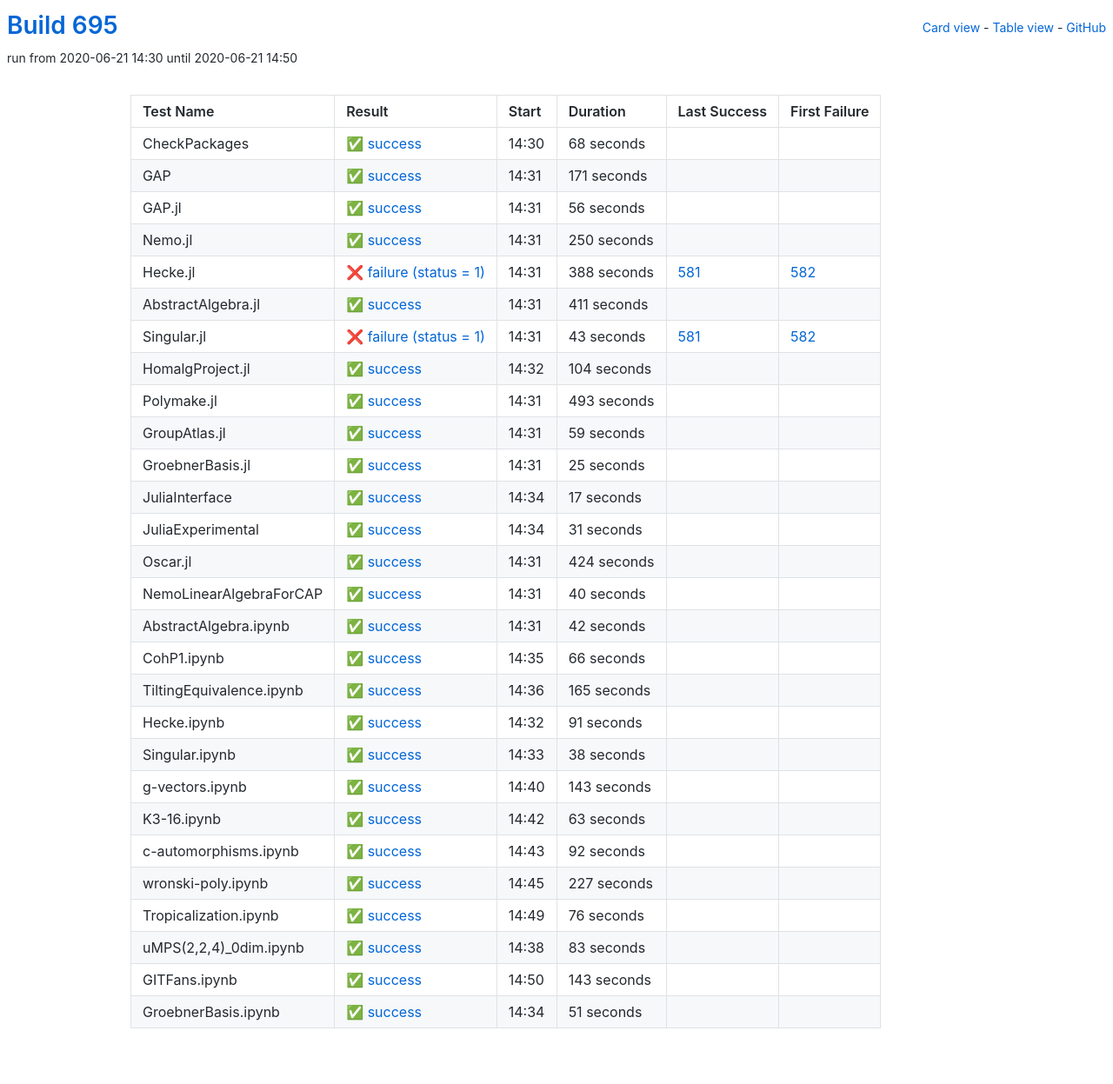
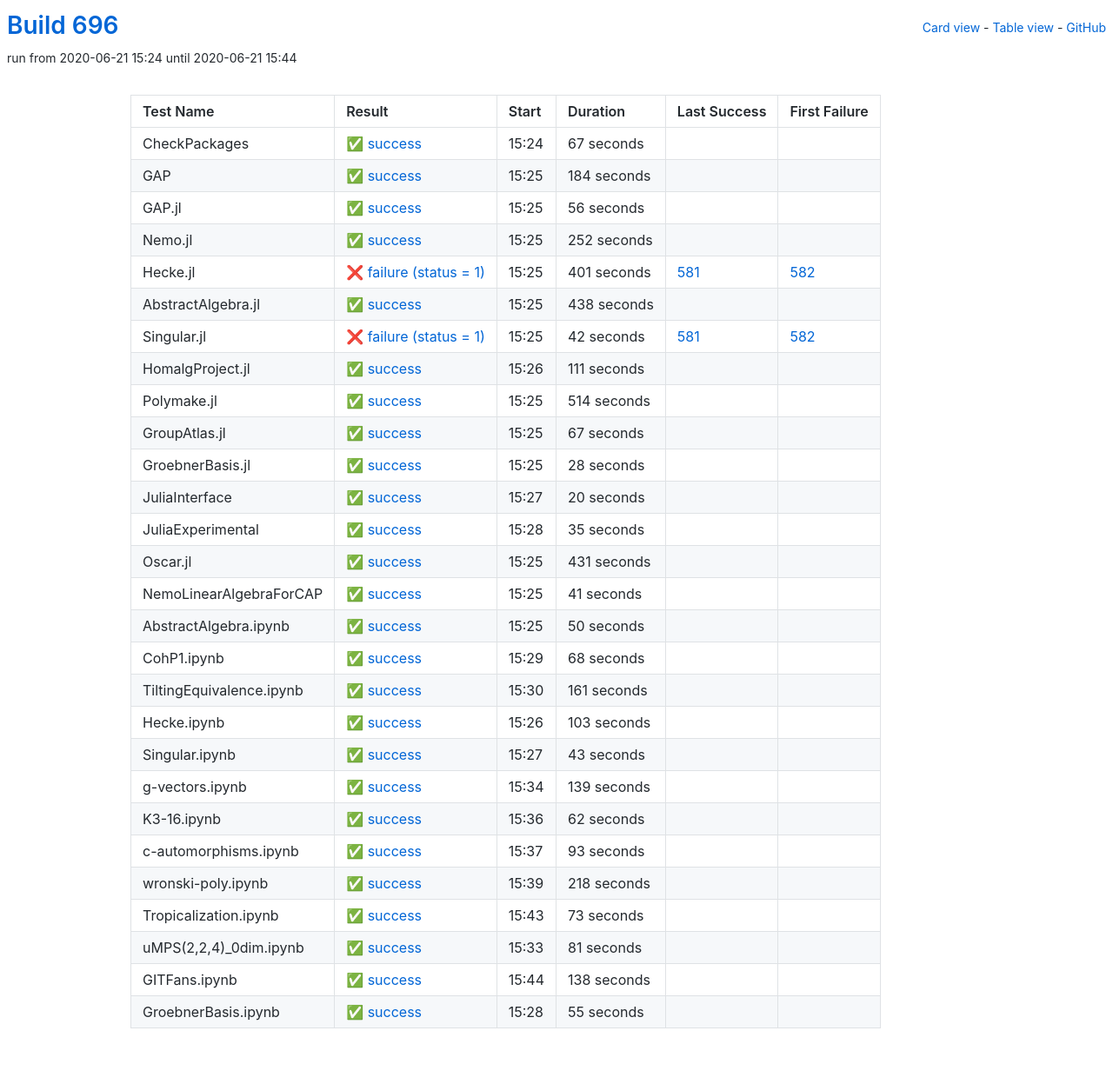
Before and after one commit to oscar-system/oscar-ci-status-1.4, a Jekyll site: the page built from table.html, in a window 1280 px wide. Shown: the whole page at 87% size. Built offline with Jekyll 4.4.1, drawn with Linux system fonts in a browser that asks for light colours.

Commit message:
Build #696

```diff
--- a/_data/ci.yml
+++ b/_data/ci.yml
@@ -1,6 +1,6 @@
 ---
-build: 695
-build_url: https://oscarci.mathematik.uni-kl.de/job/oscar-julia-1.4/695/
+build: 696
+build_url: https://oscarci.mathematik.uni-kl.de/job/oscar-julia-1.4/696/
 job: oscar-julia-1.4
 organization: oscar-system
 repo: oscar-ci-status-1.4
@@ -8,32 +8,32 @@ repourl: https://github.com/oscar-system/oscar-ci-status-1.4
 tests:
 - name: CheckPackages
   id: checkpackages
-  log: https://oscarci.mathematik.uni-kl.de/job/oscar-julia-1.4/695/artifact/logs/build-695/CheckPackages.log
-  start: 2020-06-21 14:30
+  log: https://oscarci.mathematik.uni-kl.de/job/oscar-julia-1.4/696/artifact/logs/build-696/CheckPackages.log
+  start: 2020-06-21 15:24
   success: true
   exitcode: 0
   status: success
-  duration: 68
+  duration: 67
   last_success: false
   last_success_url:
   first_failure: false
   first_failure_url:
 - name: GAP
   id: gap
-  log: https://oscarci.mathematik.uni-kl.de/job/oscar-julia-1.4/695/artifact/logs/build-695/GAP.log
-  start: 2020-06-21 14:31
+  log: https://oscarci.mathematik.uni-kl.de/job/oscar-julia-1.4/696/artifact/logs/build-696/GAP.log
+  start: 2020-06-21 15:25
   success: true
   exitcode: 0
   status: success
-  duration: 171
+  duration: 184
   last_success: false
   last_success_url:
   first_failure: false
   first_failure_url:
 - name: GAP.jl
   id: gap-jl
-  log: https://oscarci.mathematik.uni-kl.de/job/oscar-julia-1.4/695/artifact/logs/build-695/GAP.jl.log
-  start: 2020-06-21 14:31
+  log: https://oscarci.mathematik.uni-kl.de/job/oscar-julia-1.4/696/artifact/logs/build-696/GAP.jl.log
+  start: 2020-06-21 15:25
   success: true
   exitcode: 0
   status: success
@@ -44,300 +44,300 @@ tests:
   first_failure_url:
 - name: Nemo.jl
   id: nemo-jl
-  log: https://oscarci.mathematik.uni-kl.de/job/oscar-julia-1.4/695/artifact/logs/build-695/Nemo.jl.log
-  start: 2020-06-21 14:31
+  log: https://oscarci.mathematik.uni-kl.de/job/oscar-julia-1.4/696/artifact/logs/build-696/Nemo.jl.log
+  start: 2020-06-21 15:25
   success: true
   exitcode: 0
   status: success
-  duration: 250
+  duration: 252
   last_success: false
   last_success_url:
   first_failure: false
   first_failure_url:
 - name: Hecke.jl
   id: hecke-jl
-  log: https://oscarci.mathematik.uni-kl.de/job/oscar-julia-1.4/695/artifact/logs/build-695/Hecke.jl.log
-  start: 2020-06-21 14:31
+  log: https://oscarci.mathematik.uni-kl.de/job/oscar-julia-1.4/696/artifact/logs/build-696/Hecke.jl.log
+  start: 2020-06-21 15:25
   success: false
   exitcode: 1
   status: failure
-  duration: 388
+  duration: 401
   last_success: 581
   last_success_url: https://oscarci.mathematik.uni-kl.de/job/oscar-julia-1.4/581/
   first_failure: 582
   first_failure_url: https://oscarci.mathematik.uni-kl.de/job/oscar-julia-1.4/582/
 - name: AbstractAlgebra.jl
   id: abstractalgebra-jl
-  log: https://oscarci.mathematik.uni-kl.de/job/oscar-julia-1.4/695/artifact/logs/build-695/AbstractAlgebra.jl.log
-  start: 2020-06-21 14:31
+  log: https://oscarci.mathematik.uni-kl.de/job/oscar-julia-1.4/696/artifact/logs/build-696/AbstractAlgebra.jl.log
+  start: 2020-06-21 15:25
   success: true
   exitcode: 0
   status: success
-  duration: 411
+  duration: 438
   last_success: false
   last_success_url:
   first_failure: false
   first_failure_url:
 - name: Singular.jl
   id: singular-jl
-  log: https://oscarci.mathematik.uni-kl.de/job/oscar-julia-1.4/695/artifact/logs/build-695/Singular.jl.log
-  start: 2020-06-21 14:31
+  log: https://oscarci.mathematik.uni-kl.de/job/oscar-julia-1.4/696/artifact/logs/build-696/Singular.jl.log
+  start: 2020-06-21 15:25
   success: false
   exitcode: 1
   status: failure
-  duration: 43
+  duration: 42
   last_success: 581
   last_success_url: https://oscarci.mathematik.uni-kl.de/job/oscar-julia-1.4/581/
   first_failure: 582
   first_failure_url: https://oscarci.mathematik.uni-kl.de/job/oscar-julia-1.4/582/
 - name: HomalgProject.jl
   id: homalgproject-jl
-  log: https://oscarci.mathematik.uni-kl.de/job/oscar-julia-1.4/695/artifact/logs/build-695/HomalgProject.jl.log
-  start: 2020-06-21 14:32
+  log: https://oscarci.mathematik.uni-kl.de/job/oscar-julia-1.4/696/artifact/logs/build-696/HomalgProject.jl.log
+  start: 2020-06-21 15:26
   success: true
   exitcode: 0
   status: success
-  duration: 104
+  duration: 111
   last_success: false
   last_success_url:
   first_failure: false
   first_failure_url:
 - name: Polymake.jl
   id: polymake-jl
-  log: https://oscarci.mathematik.uni-kl.de/job/oscar-julia-1.4/695/artifact/logs/build-695/Polymake.jl.log
-  start: 2020-06-21 14:31
+  log: https://oscarci.mathematik.uni-kl.de/job/oscar-julia-1.4/696/artifact/logs/build-696/Polymake.jl.log
+  start: 2020-06-21 15:25
   success: true
   exitcode: 0
   status: success
-  duration: 493
+  duration: 514
   last_success: false
   last_success_url:
   first_failure: false
   first_failure_url:
 - name: GroupAtlas.jl
   id: groupatlas-jl
-  log: https://oscarci.mathematik.uni-kl.de/job/oscar-julia-1.4/695/artifact/logs/build-695/GroupAtlas.jl.log
-  start: 2020-06-21 14:31
+  log: https://oscarci.mathematik.uni-kl.de/job/oscar-julia-1.4/696/artifact/logs/build-696/GroupAtlas.jl.log
+  start: 2020-06-21 15:25
   success: true
   exitcode: 0
   status: success
-  duration: 59
+  duration: 67
   last_success: false
   last_success_url:
   first_failure: false
   first_failure_url:
 - name: GroebnerBasis.jl
   id: groebnerbasis-jl
-  log: https://oscarci.mathematik.uni-kl.de/job/oscar-julia-1.4/695/artifact/logs/build-695/GroebnerBasis.jl.log
-  start: 2020-06-21 14:31
+  log: https://oscarci.mathematik.uni-kl.de/job/oscar-julia-1.4/696/artifact/logs/build-696/GroebnerBasis.jl.log
+  start: 2020-06-21 15:25
   success: true
   exitcode: 0
   status: success
-  duration: 25
+  duration: 28
   last_success: false
   last_success_url:
   first_failure: false
   first_failure_url:
 - name: JuliaInterface
   id: juliainterface
-  log: https://oscarci.mathematik.uni-kl.de/job/oscar-julia-1.4/695/artifact/logs/build-695/JuliaInterface.log
-  start: 2020-06-21 14:34
+  log: https://oscarci.mathematik.uni-kl.de/job/oscar-julia-1.4/696/artifact/logs/build-696/JuliaInterface.log
+  start: 2020-06-21 15:27
   success: true
   exitcode: 0
   status: success
-  duration: 17
+  duration: 20
   last_success: false
   last_success_url:
   first_failure: false
   first_failure_url:
 - name: JuliaExperimental
   id: juliaexperimental
-  log: https://oscarci.mathematik.uni-kl.de/job/oscar-julia-1.4/695/artifact/logs/build-695/JuliaExperimental.log
-  start: 2020-06-21 14:34
+  log: https://oscarci.mathematik.uni-kl.de/job/oscar-julia-1.4/696/artifact/logs/build-696/JuliaExperimental.log
+  start: 2020-06-21 15:28
   success: true
   exitcode: 0
   status: success
-  duration: 31
+  duration: 35
   last_success: false
   last_success_url:
   first_failure: false
   first_failure_url:
 - name: Oscar.jl
   id: oscar-jl
-  log: https://oscarci.mathematik.uni-kl.de/job/oscar-julia-1.4/695/artifact/logs/build-695/Oscar.jl.log
-  start: 2020-06-21 14:31
+  log: https://oscarci.mathematik.uni-kl.de/job/oscar-julia-1.4/696/artifact/logs/build-696/Oscar.jl.log
+  start: 2020-06-21 15:25
   success: true
   exitcode: 0
   status: success
-  duration: 424
+  duration: 431
   last_success: false
   last_success_url:
   first_failure: false
   first_failure_url:
 - name: NemoLinearAlgebraForCAP
   id: nemolinearalgebraforcap
-  log: https://oscarci.mathematik.uni-kl.de/job/oscar-julia-1.4/695/artifact/logs/build-695/NemoLinearAlgebraForCAP.log
-  start: 2020-06-21 14:31
+  log: https://oscarci.mathematik.uni-kl.de/job/oscar-julia-1.4/696/artifact/logs/build-696/NemoLinearAlgebraForCAP.log
+  start: 2020-06-21 15:25
   success: true
   exitcode: 0
   status: success
-  duration: 40
+  duration: 41
   last_success: false
   last_success_url:
   first_failure: false
   first_failure_url:
 - name: AbstractAlgebra.ipynb
   id: abstractalgebra-ipynb
-  log: https://oscarci.mathematik.uni-kl.de/job/oscar-julia-1.4/695/artifact/logs/build-695/AbstractAlgebra.ipynb.log
-  start: 2020-06-21 14:31
+  log: https://oscarci.mathematik.uni-kl.de/job/oscar-julia-1.4/696/artifact/logs/build-696/AbstractAlgebra.ipynb.log
+  start: 2020-06-21 15:25
   success: true
   exitcode: 0
   status: success
-  duration: 42
+  duration: 50
   last_success: false
   last_success_url:
   first_failure: false
   first_failure_url:
 - name: CohP1.ipynb
   id: cohp1-ipynb
-  log: https://oscarci.mathematik.uni-kl.de/job/oscar-julia-1.4/695/artifact/logs/build-695/CohP1.ipynb.log
-  start: 2020-06-21 14:35
+  log: https://oscarci.mathematik.uni-kl.de/job/oscar-julia-1.4/696/artifact/logs/build-696/CohP1.ipynb.log
+  start: 2020-06-21 15:29
   success: true
   exitcode: 0
   status: success
-  duration: 66
+  duration: 68
   last_success: false
   last_success_url:
   first_failure: false
   first_failure_url:
 - name: TiltingEquivalence.ipynb
   id: tiltingequivalence-ipynb
-  log: https://oscarci.mathematik.uni-kl.de/job/oscar-julia-1.4/695/artifact/logs/build-695/TiltingEquivalence.ipynb.log
-  start: 2020-06-21 14:36
+  log: https://oscarci.mathematik.uni-kl.de/job/oscar-julia-1.4/696/artifact/logs/build-696/TiltingEquivalence.ipynb.log
+  start: 2020-06-21 15:30
   success: true
   exitcode: 0
   status: success
-  duration: 165
+  duration: 161
   last_success: false
   last_success_url:
   first_failure: false
   first_failure_url:
 - name: Hecke.ipynb
   id: hecke-ipynb
-  log: https://oscarci.mathematik.uni-kl.de/job/oscar-julia-1.4/695/artifact/logs/build-695/Hecke.ipynb.log
-  start: 2020-06-21 14:32
+  log: https://oscarci.mathematik.uni-kl.de/job/oscar-julia-1.4/696/artifact/logs/build-696/Hecke.ipynb.log
+  start: 2020-06-21 15:26
   success: true
   exitcode: 0
   status: success
-  duration: 91
+  duration: 103
   last_success: false
   last_success_url:
   first_failure: false
   first_failure_url:
 - name: Singular.ipynb
   id: singular-ipynb
-  log: https://oscarci.mathematik.uni-kl.de/job/oscar-julia-1.4/695/artifact/logs/build-695/Singular.ipynb.log
-  start: 2020-06-21 14:33
+  log: https://oscarci.mathematik.uni-kl.de/job/oscar-julia-1.4/696/artifact/logs/build-696/Singular.ipynb.log
+  start: 2020-06-21 15:27
   success: true
   exitcode: 0
   status: success
-  duration: 38
+  duration: 43
   last_success: false
   last_success_url:
   first_failure: false
   first_failure_url:
 - name: g-vectors.ipynb
   id: g-vectors-ipynb
-  log: https://oscarci.mathematik.uni-kl.de/job/oscar-julia-1.4/695/artifact/logs/build-695/g-vectors.ipynb.log
-  start: 2020-06-21 14:40
+  log: https://oscarci.mathematik.uni-kl.de/job/oscar-julia-1.4/696/artifact/logs/build-696/g-vectors.ipynb.log
+  start: 2020-06-21 15:34
   success: true
   exitcode: 0
   status: success
-  duration: 143
+  duration: 139
   last_success: false
   last_success_url:
   first_failure: false
   first_failure_url:
 - name: K3-16.ipynb
   id: k3-16-ipynb
-  log: https://oscarci.mathematik.uni-kl.de/job/oscar-julia-1.4/695/artifact/logs/build-695/K3-16.ipynb.log
-  start: 2020-06-21 14:42
+  log: https://oscarci.mathematik.uni-kl.de/job/oscar-julia-1.4/696/artifact/logs/build-696/K3-16.ipynb.log
+  start: 2020-06-21 15:36
   success: true
   exitcode: 0
   status: success
-  duration: 63
+  duration: 62
   last_success: false
   last_success_url:
   first_failure: false
   first_failure_url:
 - name: c-automorphisms.ipynb
   id: c-automorphisms-ipynb
-  log: https://oscarci.mathematik.uni-kl.de/job/oscar-julia-1.4/695/artifact/logs/build-695/c-automorphisms.ipynb.log
-  start: 2020-06-21 14:43
+  log: https://oscarci.mathematik.uni-kl.de/job/oscar-julia-1.4/696/artifact/logs/build-696/c-automorphisms.ipynb.log
+  start: 2020-06-21 15:37
   success: true
   exitcode: 0
   status: success
-  duration: 92
+  duration: 93
   last_success: false
   last_success_url:
   first_failure: false
   first_failure_url:
 - name: wronski-poly.ipynb
   id: wronski-poly-ipynb
-  log: https://oscarci.mathematik.uni-kl.de/job/oscar-julia-1.4/695/artifact/logs/build-695/wronski-poly.ipynb.log
-  start: 2020-06-21 14:45
+  log: https://oscarci.mathematik.uni-kl.de/job/oscar-julia-1.4/696/artifact/logs/build-696/wronski-poly.ipynb.log
+  start: 2020-06-21 15:39
   success: true
   exitcode: 0
   status: success
-  duration: 227
+  duration: 218
   last_success: false
   last_success_url:
   first_failure: false
   first_failure_url:
 - name: Tropicalization.ipynb
   id: tropicalization-ipynb
-  log: https://oscarci.mathematik.uni-kl.de/job/oscar-julia-1.4/695/artifact/logs/build-695/Tropicalization.ipynb.log
-  start: 2020-06-21 14:49
+  log: https://oscarci.mathematik.uni-kl.de/job/oscar-julia-1.4/696/artifact/logs/build-696/Tropicalization.ipynb.log
+  start: 2020-06-21 15:43
   success: true
   exitcode: 0
   status: success
-  duration: 76
+  duration: 73
   last_success: false
   last_success_url:
   first_failure: false
   first_failure_url:
 - name: uMPS(2,2,4)_0dim.ipynb
   id: umps-2-2-4-0dim-ipynb
-  log: https://oscarci.mathematik.uni-kl.de/job/oscar-julia-1.4/695/artifact/logs/build-695/uMPS-2-2-4-_0dim.ipynb.log
-  start: 2020-06-21 14:38
+  log: https://oscarci.mathematik.uni-kl.de/job/oscar-julia-1.4/696/artifact/logs/build-696/uMPS-2-2-4-_0dim.ipynb.log
+  start: 2020-06-21 15:33
   success: true
   exitcode: 0
   status: success
-  duration: 83
+  duration: 81
   last_success: false
   last_success_url:
   first_failure: false
   first_failure_url:
 - name: GITFans.ipynb
   id: gitfans-ipynb
-  log: https://oscarci.mathematik.uni-kl.de/job/oscar-julia-1.4/695/artifact/logs/build-695/GITFans.ipynb.log
-  start: 2020-06-21 14:50
+  log: https://oscarci.mathematik.uni-kl.de/job/oscar-julia-1.4/696/artifact/logs/build-696/GITFans.ipynb.log
+  start: 2020-06-21 15:44
   success: true
   exitcode: 0
   status: success
-  duration: 143
+  duration: 138
   last_success: false
   last_success_url:
   first_failure: false
   first_failure_url:
 - name: GroebnerBasis.ipynb
   id: groebnerbasis-ipynb
-  log: https://oscarci.mathematik.uni-kl.de/job/oscar-julia-1.4/695/artifact/logs/build-695/GroebnerBasis.ipynb.log
-  start: 2020-06-21 14:34
+  log: https://oscarci.mathematik.uni-kl.de/job/oscar-julia-1.4/696/artifact/logs/build-696/GroebnerBasis.ipynb.log
+  start: 2020-06-21 15:28
   success: true
   exitcode: 0
   status: success
-  duration: 51
+  duration: 55
   last_success: false
   last_success_url:
   first_failure: false
```
Also changed, not shown: README.md.
